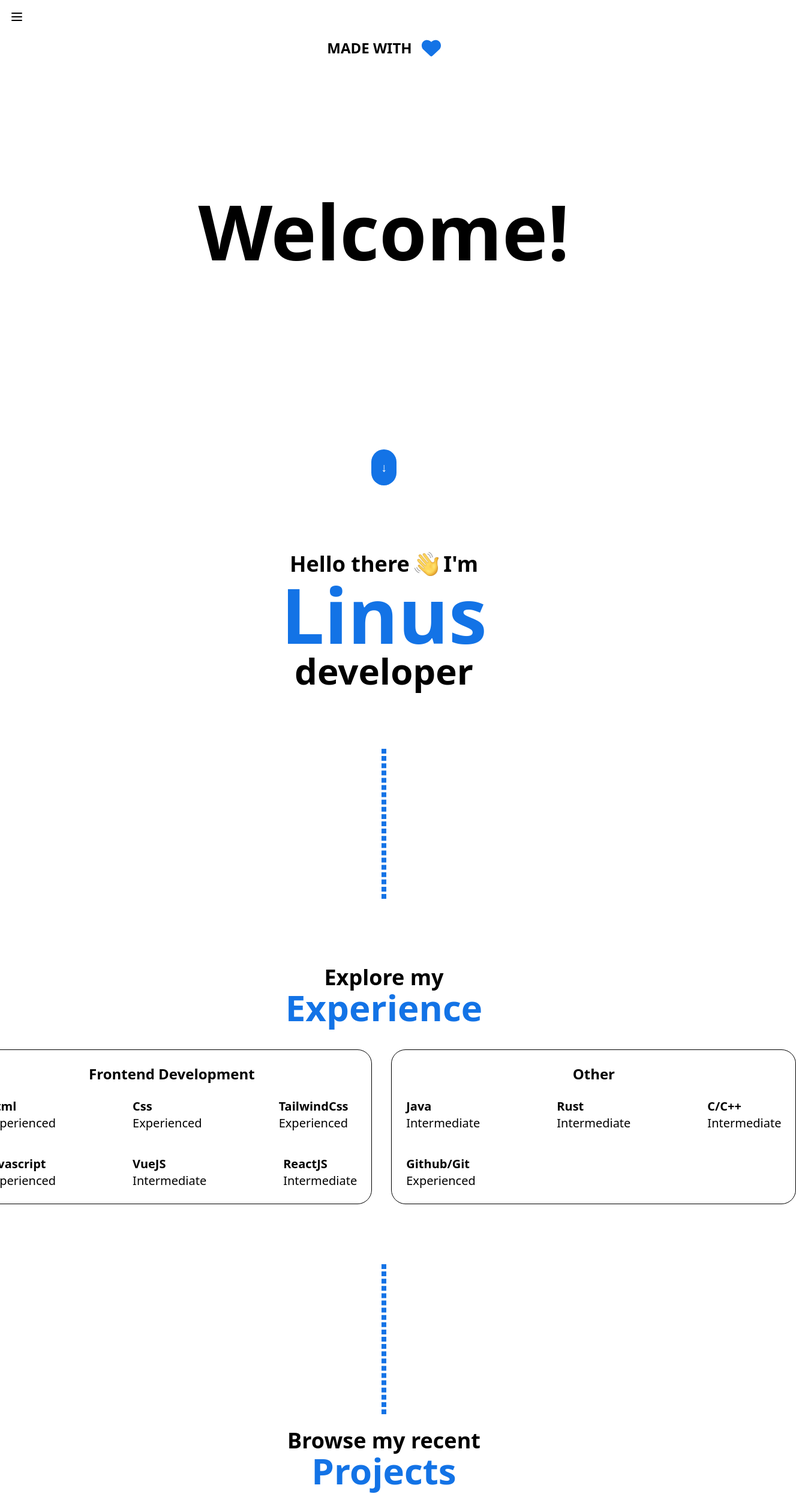
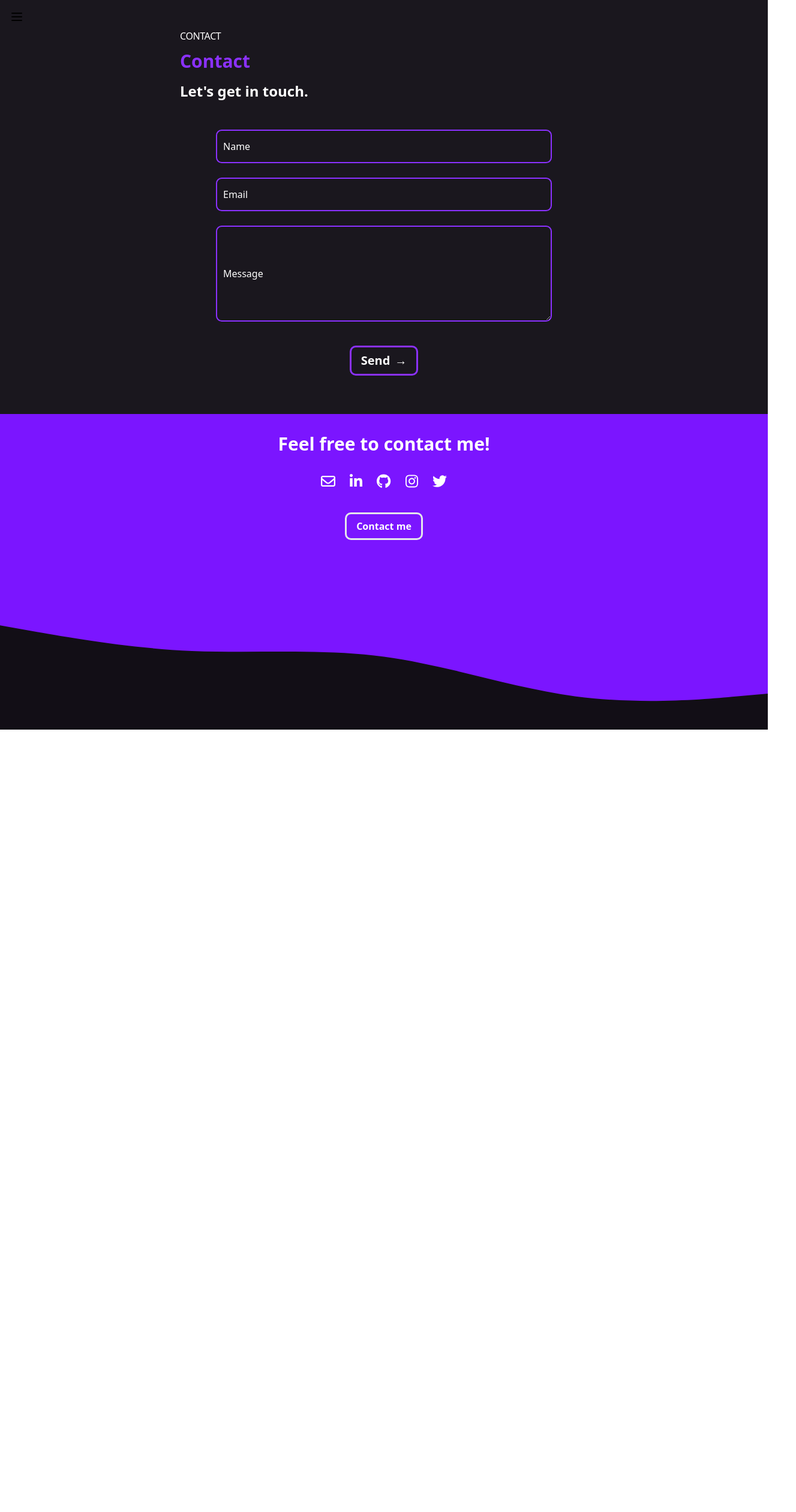
Before and after one commit to linusehle/linusehle-portfolio, a Vue app: page / in a window 1280 px wide. Shown: the top 2520 px of the page at 60% size, 1327 px wide, since content can reach past the window. After the commit the page ends 1216 px from the top, so only its background shows below. Built offline with nearby package versions, Linux system fonts and the light colour scheme.

Commit message:
feat: added contact section

```diff
--- a/src/components/Home.vue
+++ b/src/components/Home.vue
@@ -1,219 +1,39 @@
 <template>
-    <div class=" flex justify-center">
-        <div class="flex space-x-4 items-center justify-center pt-16">
-            <span class="uppercase text-2xl font-semibold">Made with</span>
-            <svg xmlns="http://www.w3.org/2000/svg" viewBox="0 0 512 512" class="text-[#1373e6] h-8">
-                <path fill="currentColor" d="M47.6 300.4L228.3 469.1c7.5 7 17.4 10.9 27.7 10.9s20.2-3.9 27.7-10.9L464.4
-                300.4c30.4-28.3 47.6-68 47.6-109.5v-5.8c0-69.9-50.5-129.5-119.4-141C347 36.5 300.6 51.4
-                268 84L256 96 244 84c-32.6-32.6-79-47.5-124.6-39.9C50.5 55.6 0 115.2 0 185.1v5.8c0
-                41.5 17.2 81.2 47.6 109.5z"/>
-            </svg>
+    <div id="contact" class="bg-[#1a171e] flex flex-col">
+        <div class="flex flex-col space-y-4 py-12 px-4 md:px-[125px] lg:px-[300px]">
+            <div class="-mb-1">
+                <span class="font-medium text-base uppercase tracking-tight text-white">contact</span>
+            </div>
+            <div>
+                <span class="font-bold text-3xl text-[#8b31ff]">Contact</span>
+            </div>
+            <div>
+                <span class="font-semibold text-2xl text-white">Let's get in touch.</span>
+            </div>
         </div>
-    </div>
-    <div class=" flex justify-center pt-[225px]">
-        <div>
-            <span class="text-7xl md:text-9xl font-bold">Welcome!</span>
-        </div>
-    </div>
-    <div class=" flex justify-center pt-[300px] cursor-pointer">
-        <div class="bg-[#1373e6] rounded-full text-white p-4" v-on:click="scroll_main">
-            <span class="text-xl font-bold">↓</span>
-        </div>
-    </div>
-    <div id="main" class="h-screen flex flex-col items-center justify-center">
-        <div class="flex items-center space-x-2">
-            <span class="text-4xl font-semibold">Hello there</span>
-            <img class="h-10" src="../assets/waving_emoijo.png" />
-            <span class="text-4xl font-semibold">I'm</span>
-        </div>
-        <div>
-            <span class="text-9xl font-bold text-[#1373e6]">Linus</span>
-        </div>
-        <div>
-            <span class="text-6xl font-bold">developer</span>
-        </div>
-        <div class="h-[250px] border-dashed border-4 border-[#1373e6] mt-[100px]"></div>
-    </div>
-    <div class="flex flex-col justify-center">
-        <div class="flex flex-col text-center">
-            <span class="text-4xl font-semibold">Explore my</span>
-            <span class="text-6xl font-bold text-[#1373e6]">Experience</span>
-        </div>
-        <div class="flex justify-center space-x-8 pt-10">
-            <div class="border border-black p-6 rounded-3xl">
-                <div class="text-center">
-                    <span class="text-2xl font-semibold">Frontend Development</span>
-                </div>
-                <div class="flex flex-col space-y-10 mt-6">
-                    <div class="flex space-x-32">
-                        <div class="flex flex-col">
-                            <span class="text-xl font-bold">Html</span>
-                            <span class="text-xl ">Experienced</span>
-                        </div>
-                        <div class="flex flex-col">
-                            <span class="text-xl font-bold">Css</span>
-                            <span class="text-xl">Experienced</span>
-                        </div>
-                        <div class="flex flex-col">
-                            <span class="text-xl font-bold">TailwindCss</span>
-                            <span class="text-xl">Experienced</span>
-                        </div>
+        <div class="flex flex-col justify-center pb-10">
+            <div>
+                <form class="sm:mx-auto sm:w-[30rem] md:w-[35rem] space-y-6">
+                    <div class="relative">
+                        <input type="text" id="name_input" class="block w-[25rem] px-2.5 pb-2.5 pt-4 sm:w-full h-12 sm:h-14  bg-transparent rounded-[0.6rem] border-2 border-[#8b31ff] text-white focus:outline-none peer" placeholder="" />
+                        <label for="name_input" class="absolute text-white duration-300 transform -translate-y-4 scale-75 top-2 z-10 origin-[0] dark:bg-gray-900 px-2 peer-focus:px-2 peer-focus:text-white peer-placeholder-shown:scale-100 peer-placeholder-shown:-translate-y-1/2 peer-placeholder-shown:top-1/2 peer-focus:top-2 peer-focus:scale-75 peer-focus:-translate-y-4 rtl:peer-focus:translate-x-1/4 rtl:peer-focus:left-auto start-1">Name</label>
                     </div>
-                    <div class="flex space-x-32">
-                        <div class="flex flex-col">
-                            <span class="text-xl font-bold">Javascript</span>
-                            <span class="text-xl">Experienced</span>
-                        </div>
-                        <div class="flex flex-col">
-                            <span class="text-xl font-bold">VueJS</span>
-                            <span class="text-xl">Intermediate</span>
-                        </div>
-                        <div class="flex flex-col">
-                            <span class="text-xl font-bold">ReactJS</span>
-                            <span class="text-xl">Intermediate</span>
-                        </div>
+                    <div class="relative">
+                        <input type="email" id="name_input" class="block w-[25rem] px-2.5 pb-2.5 pt-4 sm:w-full h-12 sm:h-14  bg-transparent rounded-[0.6rem] border-2 border-[#8b31ff] text-white focus:outline-none peer" placeholder="" />
+                        <label for="name_input" class="absolute text-white duration-300 transform -translate-y-4 scale-75 top-2 z-10 origin-[0] dark:bg-gray-900 px-2 peer-focus:px-2 peer-focus:text-white peer-placeholder-shown:scale-100 peer-placeholder-shown:-translate-y-1/2 peer-placeholder-shown:top-1/2 peer-focus:top-2 peer-focus:scale-75 peer-focus:-translate-y-4 rtl:peer-focus:translate-x-1/4 rtl:peer-focus:left-auto start-1">Email</label>
                     </div>
-                </div>
+                    <div class="relative">
+                        <textarea id="message" class="block h-auto w-[25rem] px-2.5 pb-2.5 pt-4 sm:w-full min-h-[10rem] max-h-[20rem] sm:h-14  bg-transparent rounded-[0.6rem] border-2 border-[#8b31ff] text-white focus:outline-none peer" placeholder=""></textarea>
+                        <label for="message" class="absolute text-white duration-300 transform -translate-y-4 scale-75 top-2 z-10 origin-[0] dark:bg-gray-900 px-2 peer-focus:px-2 peer-focus:text-white peer-placeholder-shown:scale-100 peer-placeholder-shown:-translate-y-1/2 peer-placeholder-shown:top-1/2 peer-focus:top-2 peer-focus:scale-75 peer-focus:-translate-y-4 rtl:peer-focus:translate-x-1/4 rtl:peer-focus:left-auto start-1">Message</label>
+                    </div>
+                </form>
             </div>
-            <div class="border border-black p-6 rounded-3xl">
-                <div class="text-center">
-                    <span class="text-2xl font-semibold">Other</span>
-                </div>
-                <div class="flex flex-col space-y-10 mt-6">
-                    <div class="flex space-x-32">
-                        <div class="flex flex-col">
-                            <span class="text-xl font-bold">Java</span>
-                            <span class="text-xl ">Intermediate</span>
-                        </div>
-                        <div class="flex flex-col">
-                            <span class="text-xl font-bold">Rust</span>
-                            <span class="text-xl">Intermediate</span>
-                        </div>
-                        <div class="flex flex-col">
-                            <span class="text-xl font-bold">C/C++</span>
-                            <span class="text-xl">Intermediate</span>
-                        </div>
-                    </div>
-                    <div class="flex space-x-32">
-                        <div class="flex flex-col">
-                            <span class="text-xl font-bold">Github/Git</span>
-                            <span class="text-xl">Experienced</span>
-                        </div>
-                    </div>
+            <div class="flex pb-6 justify-center text-white">
+                <div class="mt-10 border-[3px] border-[#8b31ff] rounded-[10px] px-4 py-2 space-x-2">
+                    <span class="font-semibold text-xl">Send</span>
+                    <span class="font-semibold text-xl">→</span>
                 </div>
             </div>
         </div>
-        <div class="flex justify-center">
-            <div class="h-[250px] w-0 border-dashed border-4 border-[#1373e6] mt-[100px]"></div>
-        </div>
-    </div>
-    <div class="flex flex-col justify-center pt-6">
-        <div class="flex flex-col text-center">
-            <span class="text-4xl font-semibold">Browse my recent</span>
-            <span class="text-6xl font-bold text-[#1373e6]">Projects</span>
-        </div>
-        <div class="flex flex-col space-y-12 lg:space-y-0 lg:flex-row justify-center lg:space-x-12 mt-12">
-            <div class="border border-black rounded-3xl p-6 mx-6 flex flex-col">
-                <div class="flex justify-center">
-                    <img class="h-[400px] rounded-3xl" src="../assets/project-3.png" />
-                </div>
-                <div class="flex justify-center mt-6">
-                    <span class="text-2xl font-bold">Project One</span>
-                </div>
-                <div class="flex justify-center space-x-4 mt-6">
-                    <div class="rounded-3xl border border-black p-4">
-                        <a href="" target="_blank">
-                            <span class="font-semibold">Github</span>
-                        </a>
-                    </div>
-                    <div class="rounded-3xl border border-black p-4 mx-6 w-[75px] text-center">
-                        <a href="" target="_blank">
-                            <span class="font-semibold">Visit</span>
-                        </a>
-                    </div>
-                </div>
-            </div>
-            <div class="border border-black rounded-3xl p-6 mx-6 flex flex-col">
-                <div class="flex justify-center">
-                    <img class="h-[400px] rounded-3xl" src="../assets/project-3.png" />
-                </div>
-                <div class="flex justify-center mt-6">
-                    <span class="text-2xl font-bold">Project Two</span>
-                </div>
-                <div class="flex justify-center space-x-4 mt-6">
-                    <div class="rounded-3xl border border-black p-4">
-                        <a href="" target="_blank">
-                            <span class="font-semibold">Github</span>
-                        </a>
-                    </div>
-                    <div class="rounded-3xl border border-black p-4 w-[75px] text-center">
-                        <a href="" target="_blank">
-                            <span class="font-semibold">Visit</span>
-                        </a>
-                    </div>
-                </div>
-            </div>
-            <div class="border border-black rounded-3xl p-6 mx-6 flex flex-col">
-                <div class="flex justify-center">
-                    <img class="h-[400px] rounded-3xl" src="../assets/project-3.png" />
-                </div>
-                <div class="flex justify-center mt-6">
-                    <span class="text-2xl font-bold">Project Three</span>
-                </div>
-                <div class="flex justify-center space-x-4 mt-6">
-                    <div class="rounded-3xl border border-black p-4">
-                        <a href="" target="_blank">
-                            <span class="font-semibold">Github</span>
-                        </a>
-                    </div>
-                    <div class="rounded-3xl border border-black p-4 w-[75px] text-center">
-                        <a href="" target="_blank">
-                            <span class="font-semibold">Visit</span>
-                        </a>
-                    </div>
-                </div>
-            </div>
-        </div>
-        <div class="flex justify-center">
-            <div class="h-[250px] w-0 border-dashed border-4 border-[#1373e6] mt-[100px]"></div>
-        </div>
-    </div>
-    <div class="flex justify-center text-center pt-6">
-        <span class="text-7xl font-bold">Thanks you!<br>for looking my journey.</span>
-    </div>
-    <div class="flex space-x-4 items-center justify-center pt-8">
-        <span class="uppercase text-2xl font-semibold">Made with</span>
-        <svg xmlns="http://www.w3.org/2000/svg" viewBox="0 0 512 512" class="text-[#1373e6] h-8">
-            <path fill="currentColor" d="M47.6 300.4L228.3 469.1c7.5 7 17.4 10.9 27.7 10.9s20.2-3.9 27.7-10.9L464.4
-            300.4c30.4-28.3 47.6-68 47.6-109.5v-5.8c0-69.9-50.5-129.5-119.4-141C347 36.5 300.6 51.4
-            268 84L256 96 244 84c-32.6-32.6-79-47.5-124.6-39.9C50.5 55.6 0 115.2 0 185.1v5.8c0
-            41.5 17.2 81.2 47.6 109.5z"/>
-        </svg>
-    </div>
-    <div class="flex justify-center pt-12">
-        <div class="text-center">
-            <span class="font-semibold text-2xl">If you have a project, trust me. I can make it happen. <br>Reach me out.</span>
-        </div>
-    </div>
-    <div class="flex justify-center space-x-4 mt-4">
-        <div class="underline">
-            <a href="https://www.instagram.com/linusehle/" target="_blank">
-                <span>Instagram</span>
-            </a>
-        </div>
-        <div class="underline">
-            <a href="https://twitter.com/ehlelinus" target="_blank">
-                <span>Twitter</span>
-            </a>
-        </div>
-        <div class="underline">
-            <span>Email</span>
-        </div>
     </div>
 </template>
-
-<script setup>
-function scroll_main (event) {
-    document.getElementById("main").scrollIntoView({behavior: 'smooth'})
-}
-</script>
```
